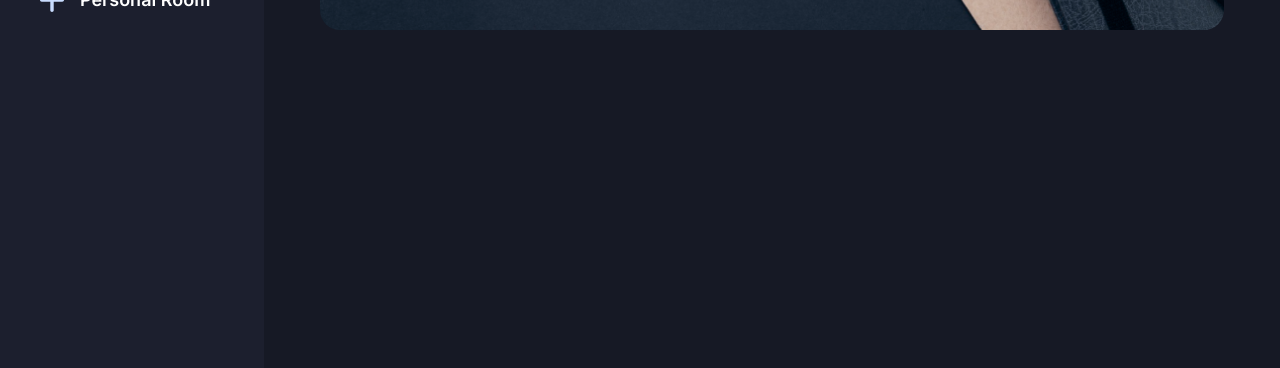
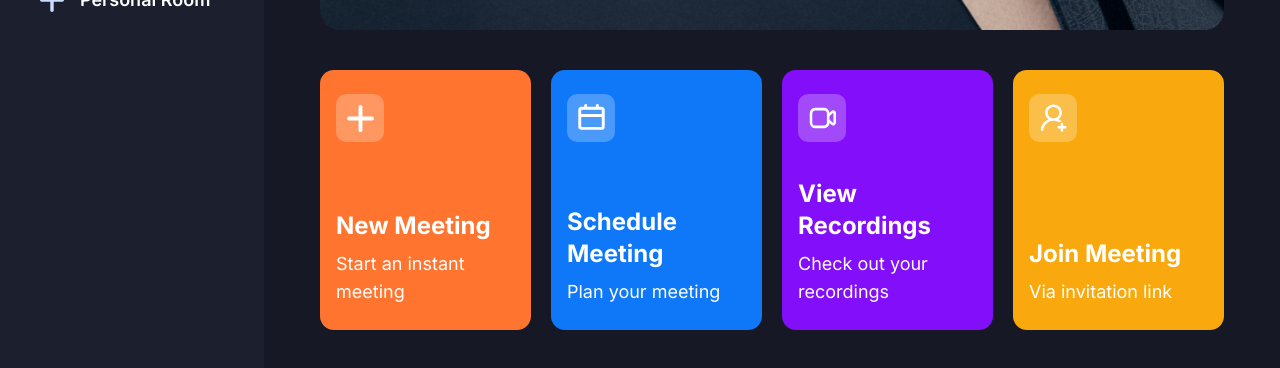
Before and after one commit to Krasimir-Hristov/meet_up_now, a Next.js app: page / in a window 1280 px wide. Shown: the part 382-750 px from the top of the page. Built offline with nearby package versions, Linux system fonts and the light colour scheme; no server answers.

Commit message:
create reusable component for the home page cards

```diff
--- a/app/(root)/(home)/page.tsx
+++ b/app/(root)/(home)/page.tsx
@@ -1,4 +1,4 @@
-import React from 'react';
+import MeetingTypeList from '@/components/MeetingTypeList';
 
 const Home = () => {
   const now = new Date();
@@ -24,6 +24,8 @@
           </div>
         </div>
       </div>
+
+      <MeetingTypeList />
     </section>
   );
 };
--- /dev/null
+++ b/components/HomeCard.tsx
@@ -0,0 +1,39 @@
+import { cn } from '@/lib/utils';
+import Image from 'next/image';
+
+interface HomeCardProps {
+  className?: string;
+  img: string;
+  title: string;
+  description: string;
+  handleClick: () => void;
+}
+
+const HomeCard = ({
+  className,
+  img,
+  title,
+  description,
+  handleClick,
+}: HomeCardProps) => {
+  return (
+    <div
+      className={cn(
+        'px-4 py-6 flex flex-col justify-between w-full xl:max-w-[270px] min-h-[260px] rounded-[14px] cursor-pointer',
+        className
+      )}
+      onClick={handleClick}
+    >
+      <div className='flex-center glassmorphism size-12 rounded-[10px]'>
+        <Image src={img} alt='meeting' width={27} height={27} />
+      </div>
+
+      <div className='flex flex-col gap-2'>
+        <h1 className='text-2xl font-bold'>{title}</h1>
+        <p className='text-lg font-normal'>{description}</p>
+      </div>
+    </div>
+  );
+};
+
+export default HomeCard;
--- /dev/null
+++ b/components/MeetingTypeList.tsx
@@ -0,0 +1,47 @@
+'use client';
+
+import { useState } from 'react';
+import HomeCard from './HomeCard';
+import { useRouter } from 'next/navigation';
+
+const MeetingTypeList = () => {
+  const router = useRouter();
+
+  const [meetingState, setMeetingState] = useState<
+    'isScheduleMeeting' | 'isJoiningMeeting' | 'isInstantMeeting' | undefined
+  >();
+  return (
+    <section className='grid grid-cols-1 gap-5 md:grid-cols-2 xl:grid-cols-4'>
+      <HomeCard
+        img='/icons/add-meeting.svg'
+        title='New Meeting'
+        description='Start an instant meeting'
+        handleClick={() => setMeetingState('isJoiningMeeting')}
+        className='bg-orange-1'
+      />
+      <HomeCard
+        img='/icons/schedule.svg'
+        title='Schedule Meeting'
+        description='Plan your meeting'
+        handleClick={() => setMeetingState('isScheduleMeeting')}
+        className='bg-blue-1'
+      />
+      <HomeCard
+        img='/icons/recordings.svg'
+        title='View Recordings'
+        description='Check out your recordings'
+        handleClick={() => router.push('/recordings')}
+        className='bg-purple-1'
+      />
+      <HomeCard
+        img='/icons/join-meeting.svg'
+        title='Join Meeting'
+        description='Via invitation link'
+        handleClick={() => setMeetingState('isJoiningMeeting')}
+        className='bg-yellow-1'
+      />
+    </section>
+  );
+};
+
+export default MeetingTypeList;
```
